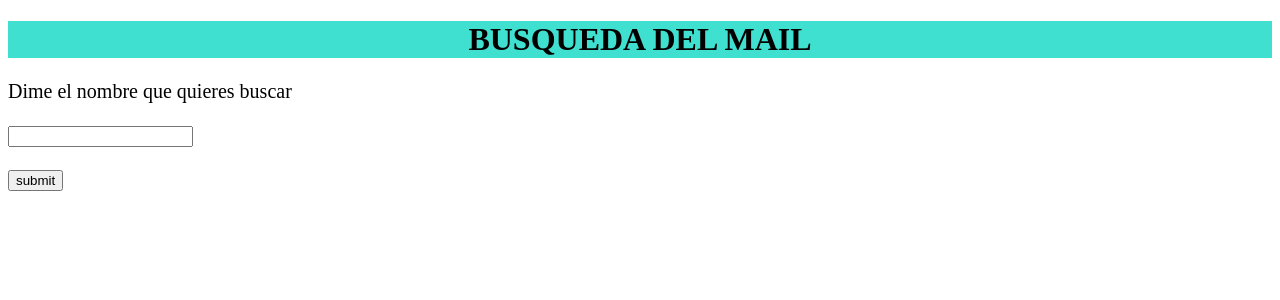
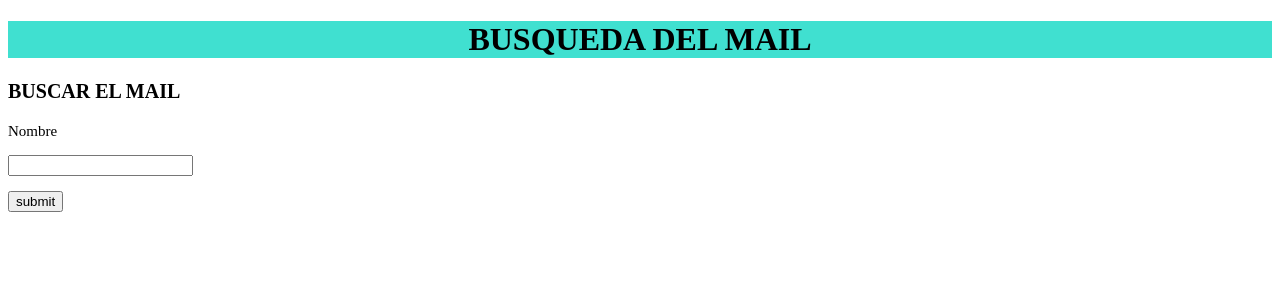
Before and after one commit to Dapi11/M09-dapi5024, a Flask app: page /getmail in a window 1280 px wide. Shown: the top 300 px of the page. Run offline with Flask 3, Linux system fonts and the light colour scheme.

Commit message:
Codigo funcional

```diff
--- a/app.py
+++ b/app.py
@@ -4,7 +4,6 @@ from flask import request
 import mysql.connector
 from flask import Flask, redirect, url_for, request
 app = Flask(__name__)
-
 
 mydb = mysql.connector.connect(
   host="localhost",
@@ -14,7 +13,7 @@ mydb = mysql.connector.connect(
 )
 
 @app.route('/getmail',methods = ['POST', 'GET'])
-def login():
+def getmail():
    if request.method == 'POST':
       user = request.form['name']
       mycursos = mydb.cursor()
@@ -27,4 +26,23 @@ def login():
       else:
          return ("NO ENCONTRADO")
    else:
-      return render_template('formulario.html')
+      return render_template('formulario_getmail.html')
+
+@app.route('/addmail',methods = ['POST', 'GET'])
+def addmail():
+   if request.method == 'POST':
+      user = request.form['name']
+      mail = request.form['mail']
+      mycursos = mydb.cursor()
+      mycursos.execute("SELECT Correo FROM alumnos WHERE Nombre = %s",(user,))
+      myresult = mycursos.fetchall()
+      if myresult:
+         for x in myresult:
+            return ("REPETIDO")
+      else:
+          mycursor = mydb.cursor()
+          mycursor.execute("INSERT INTO alumnos (Nombre, Correo) VALUES (%s, %s)", (user,mail))
+          mydb.commit()
+          return ("Se añadio correctamente")
+   else:
+      return render_template('formulario_addmail.html')
--- a/static/style.css
+++ b/static/style.css
@@ -3,5 +3,9 @@ h1 {
     text-align: center;
 }
 p {
+    font-size: 15px;
+}
+.titulo{
     font-size: 20px;
+    font-weight: bold;
 }
--- a/templates/formulario.html
+++ b/templates/formulario_addmail.html
@@ -7,10 +7,12 @@
     <title>Document</title>
 </head>
    <body>
-      <form action = "http://localhost:5000/getmail" method = "post">
-         <h1>BUSQUEDA DEL MAIL</h1>
-         <p>Dime el nombre que quieres buscar</p>
+      <form action = "http://localhost:5000/addmail" method = "post">
+         <h1>CREACION DE MAILS</h1>
+         <p>Nombre</p>
          <p><input type = "text" name = "name" /></p>
+         <p>Correo</p>
+         <p><input type = "email" name = "mail" /></p>
          <p><input type = "submit" value = "submit" /></p>
       </form>
    </body>
--- /dev/null
+++ b/templates/formulario_getmail.html
@@ -0,0 +1,18 @@
+<!DOCTYPE html>
+<html lang="en">
+<head>
+    <meta charset="UTF-8">
+    <meta name="viewport" content="width=device-width, initial-scale=1.0">
+    <link rel="stylesheet" type="text/css" href="../static/style.css">
+    <title>Document</title>
+</head>
+   <body>
+      <form action = "http://localhost:5000/getmail" method = "post">
+         <h1>BUSQUEDA DEL MAIL</h1>
+         <p class="titulo">BUSCAR EL MAIL</p>
+         <p>Nombre</p>
+         <p><input type = "text" name = "name" /></p>
+         <p><input type = "submit" value = "submit" /></p><br>
+      </form>
+   </body>
+</html>
```
